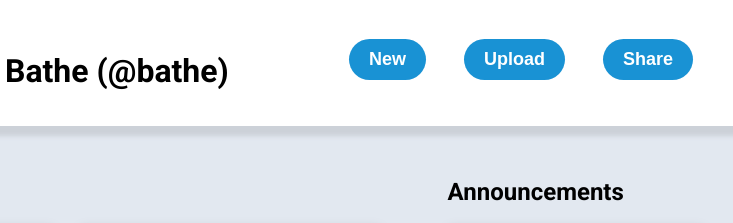
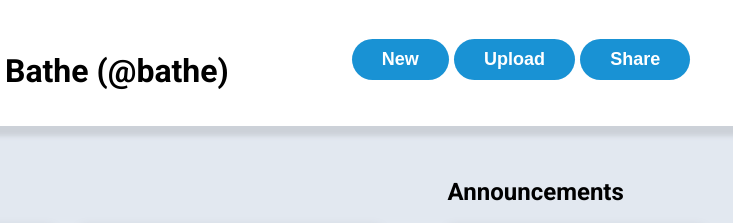
Before and after one commit to bathe-shekhar/admin-dashboard, a plain HTML site: page index.html in a window 1280 px wide. Shown: the part 102-325 px from the top of the page, 547-1280 px from the left. Drawn offline with Linux system fonts and the light colour scheme.

Commit message:
Minor design correction is done.

```diff
--- a/style.css
+++ b/style.css
@@ -152,7 +152,7 @@ body {
 
 .header-buttons {
     display: flex;
-    justify-content: space-between;
+    justify-content: space-around;
     align-items: center;
     padding-left: 30px;
 }
@@ -162,7 +162,7 @@ body {
     font-weight: 600;
     color: #FFFFFF;
     background-color: #1992D4;
-    padding: 10px 20px;
+    padding: 10px 30px;
     border: none;
     border-radius: 25px;
 }
```
